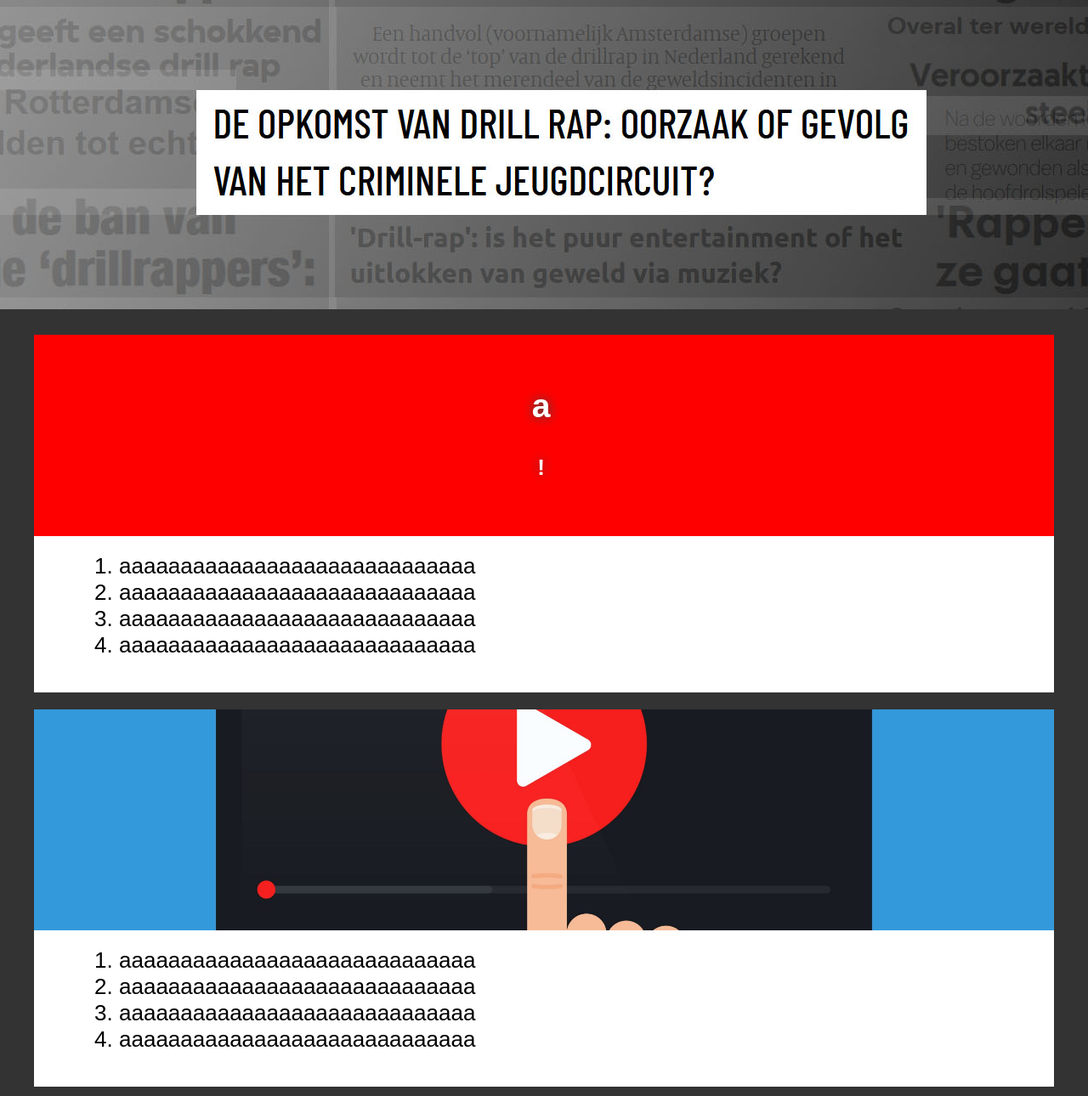
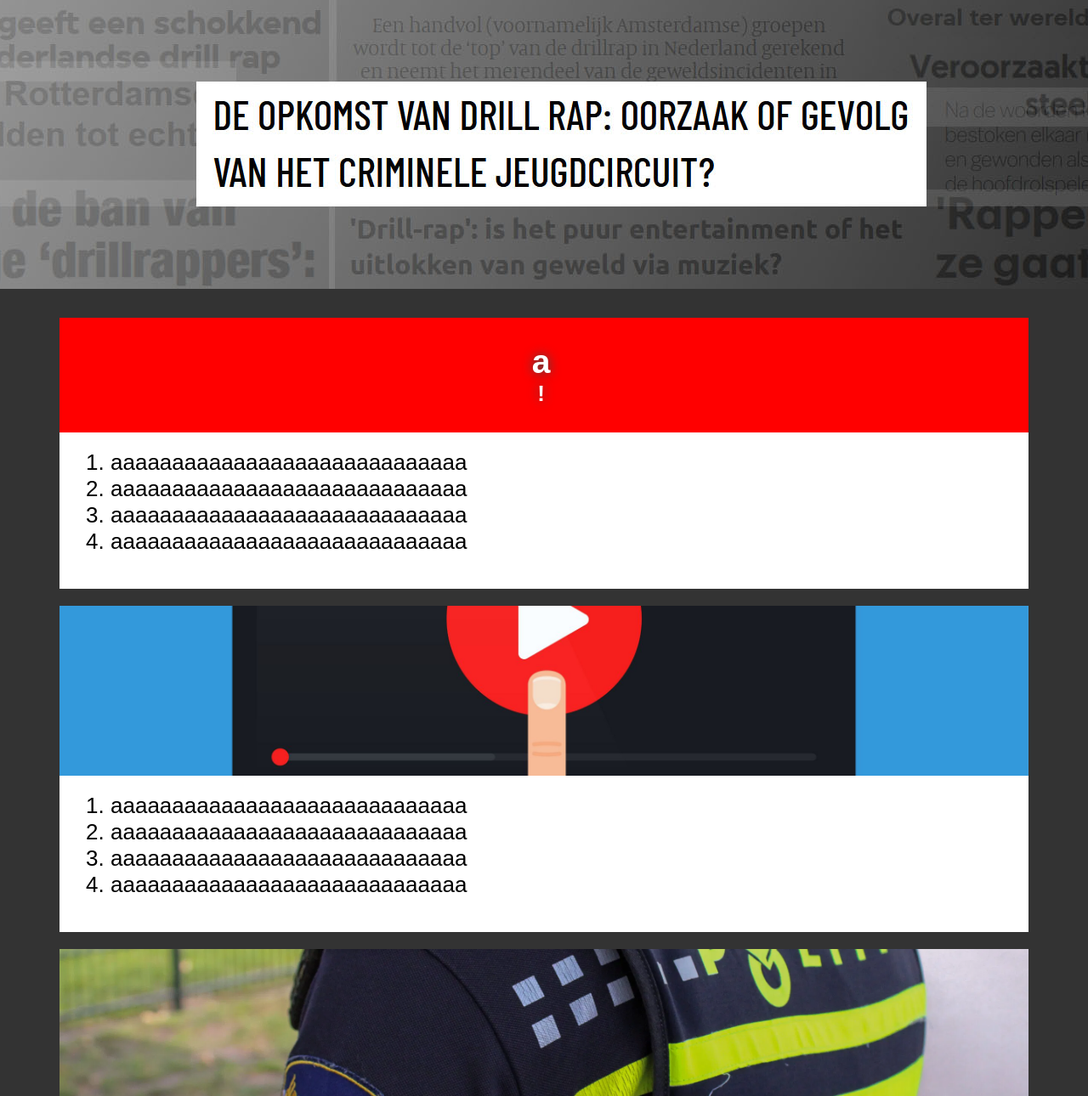
Before and after one commit to JamieVos991/MadeByMA, a plain HTML site: page Code/index.html in a window 1280 px wide. Shown: the part 56-1346 px from the top of the page at 85% size. Drawn offline with Linux system fonts and the light colour scheme.

Commit message:
Padding, Margin op 0 gezet

```diff
--- a/Code/style.css
+++ b/Code/style.css
@@ -1,9 +1,15 @@
 @import url('https://fonts.googleapis.com/css2?family=Nanum+Gothic&display=swap');
 
+* {
+    margin: 0;
+    padding: 0;
+    box-sizing: border-box;
+}
 
 html {
     scroll-behavior: smooth;
 }
+
 body {
     padding: 0;
     margin: 0;
@@ -59,20 +65,11 @@ nav a:hover {
     text-align: center;
     font-size: 30px;
     color: whitesmoke;
-    background-image: url(/afb/Schermafbeelding\ 2021-06-23\ 141308.jpg);
+    background-image: url(/afb/Header.jpg);
     /*background-color: grey;*/
     background-position: center;
-    height: 250px;
-}
-
-.header h1 {
-    background-color: #ff8177;
-    background-image: linear-gradient(to top, white 0%, grey 100%);
-    background-size: 100%;
-    -webkit-background-clip: text;
-    -moz-background-clip: text;
-    -webkit-text-fill-color: transparent;
-    -moz-text-fill-color: transparent;
+    background-repeat: no-repeat;
+    height: 350px;
 }
 
 main {
@@ -103,12 +100,12 @@ section header {
     background-color: red;
 }
 #hoofd header {
-    background-image: url(/afb/interactieve-video.jpg);
+    background-image: url(/afb/IAVideo.jpg);
     /*background-color: grey;*/
     height: 200px;
 }
 #bij header {
-    background-image: url(/afb/IMG_3690-1-scaled.webp);
+    background-image: url(/afb/Politie.webp);
     /*background-color: grey;*/
     height: 200px;
 }
```
Also changed, not shown: afb/Faded background.jpg (renamed from afb/Untitled-1.jpg), afb/Header.jpg (renamed from afb/Schermafbeelding 2021-06-23 141308.jpg), afb/IAVideo.jpg (renamed from afb/interactieve-video.jpg), afb/Politie.webp (renamed from afb/IMG_3690-1-scaled.webp), afb/Screenshot 2021-06-09 111315.jpg (deleted).
